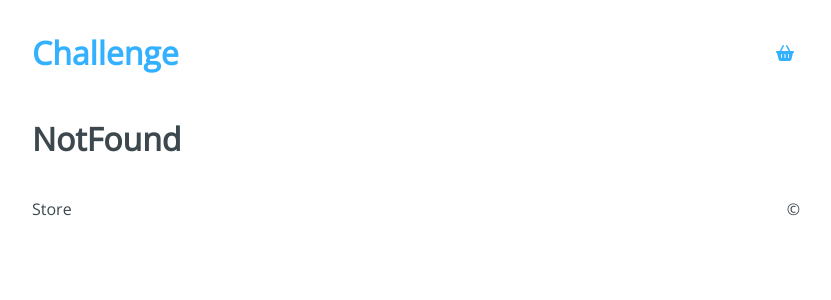
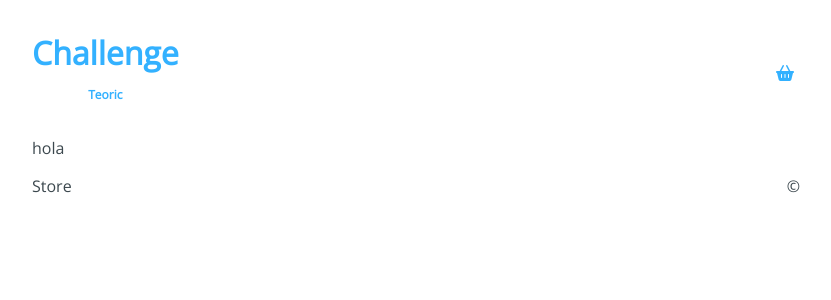
Before and after one commit to stevenjose1728/teoric-challenge-, a React app: page /teoric in a window 1280 px wide. Shown: the top 300 px of the page, without its empty margins (224-1055 px from the left). Built offline with nearby package versions, Linux system fonts and the light colour scheme.

Commit message:
:wrench: route and redirect to teoric page

```diff
--- a/src/components/Header.jsx
+++ b/src/components/Header.jsx
@@ -9,7 +9,16 @@ const Header = props => (
       <Link to="/">
         Challenge
       </Link>
+      <p
+        style={{fontSize: 12, textAlign: 'center'}}
+      >
+        <Link to="/teoric">
+          Teoric
+        </Link>
+      </p>
     </h1>
+    <h4 className="Header-title">
+    </h4>
     <div className="Header-checkout">
       <Link to="/checkout">
         <i className="fas fa-shopping-basket" />
--- /dev/null
+++ b/src/pages/Teoric.jsx
@@ -0,0 +1,9 @@
+import React from 'react'
+
+export default function Teoric() {
+    return (
+        <div>
+            hola
+        </div>
+    )
+}
--- a/src/routes/App.jsx
+++ b/src/routes/App.jsx
@@ -4,6 +4,7 @@ import Home from '../pages/Home';
 import Checkout from '../pages/Checkout';
 import Layout from '../components/Layout';
 import NotFound from '../pages/NotFound';
+import Teoric from '../pages/Teoric';
 
 const App = () => (
   <BrowserRouter>
@@ -11,6 +12,7 @@ const App = () => (
       <Switch>
         <Route exact path="/" component={Home} />
         <Route exact path="/checkout" component={Checkout} />
+        <Route exact path="/teoric" component={Teoric} />
         <Route component={NotFound} />
       </Switch>
     </Layout>
```
